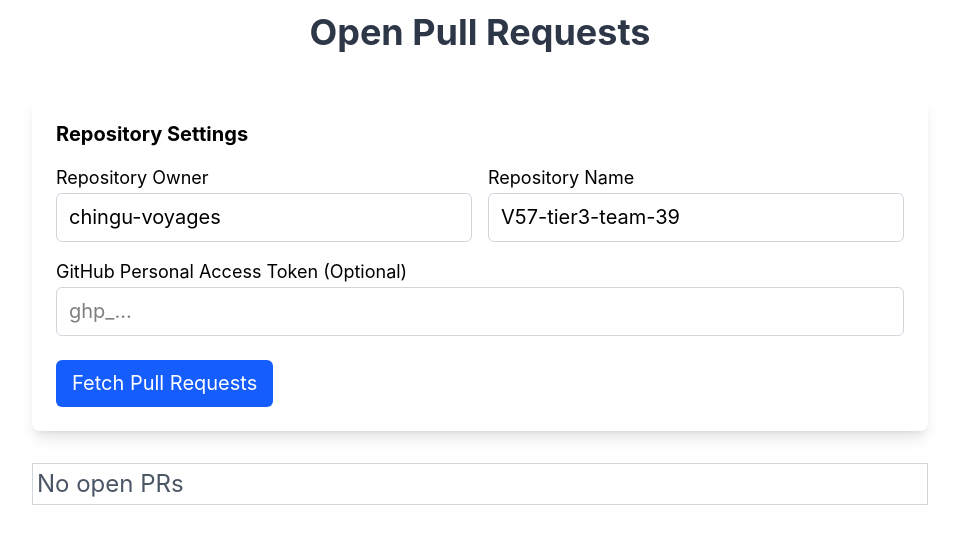
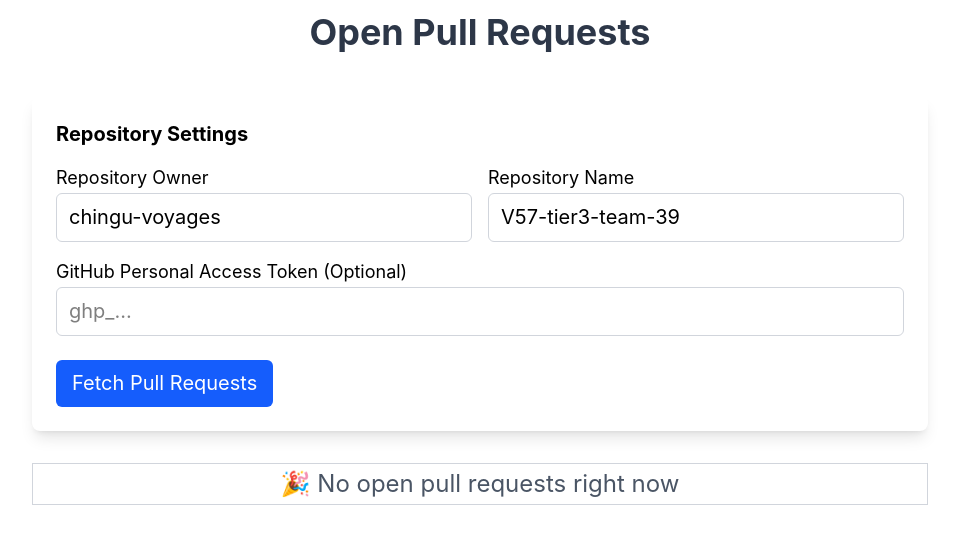
Before and after one commit to kento-ix/V57-tier3-team-39, a Next.js app in the folder client/: page /open-prs in a window 1280 px wide. Shown: the top 544 px of the page, without its empty margins (160-1119 px from the left). Built offline with nearby package versions, Linux system fonts and the light colour scheme.

Commit message:
feat: added friendly message once no pr found

```diff
--- a/client/app/open-prs/page.tsx
+++ b/client/app/open-prs/page.tsx
@@ -121,7 +121,7 @@ export default function OpenPRsPage() {
         </div>
 
         {/* Display fetch data */}
-        <div className="m-8 mx-4 p-1 border border-gray-300 bg-white lg:max-w-4xl lg:mx-auto">
+        <div className="m-8 mx-4 p-1 border-1 border-gray-300 bg-white lg:max-w-4xl lg:mx-auto">
             {error && (
                 <div className="flex justify-center items-center h-32">
                     <p className="text-red-500 text-2xl">{error}</p>
@@ -137,7 +137,13 @@ export default function OpenPRsPage() {
             )}
 
             {prs.length === 0 && !error ? (
-                <div className="text-gray-600 text-2xl">No open PRs</div>
+                <div
+                    className="text-gray-600 text-2xl text-center"
+                    role="status"
+                    aria-live="polite"
+                >
+                    🎉 No open pull requests right now
+                </div>
             ) : (
                 paginatedPRs.map((pr) => <PullRequestCard key={pr.number} pr={pr} />)
             )}
```
